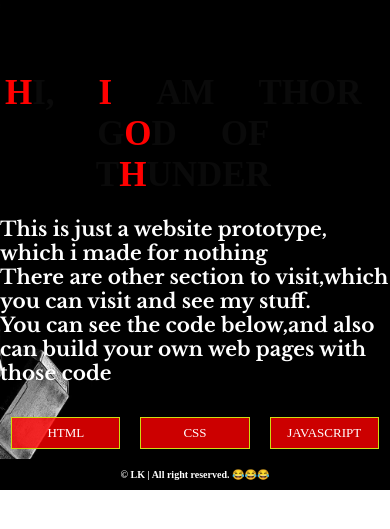
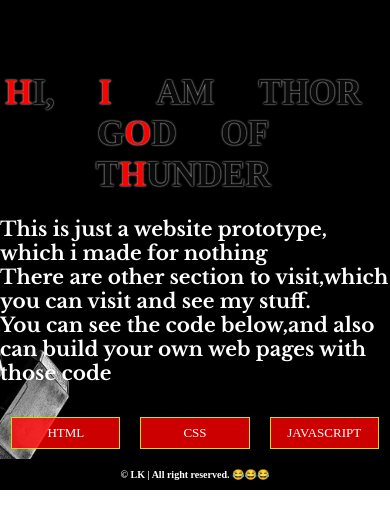
Before and after one commit to LoushikLK/loushikonweb, a plain HTML site: page index.html in a window 390 px wide. Shown: the part 131-660 px from the top of the page. Drawn offline with nearby package versions, Linux system fonts and the light colour scheme.

Commit message:
Update Myblog.css

```diff
--- a/Myblog.css
+++ b/Myblog.css
@@ -327,7 +327,6 @@ Project page */
         padding: 22px 0px;
     }
     section h1{
-        text-shadow: none;
         font-size: 35px;
         margin: auto;
     }
```
